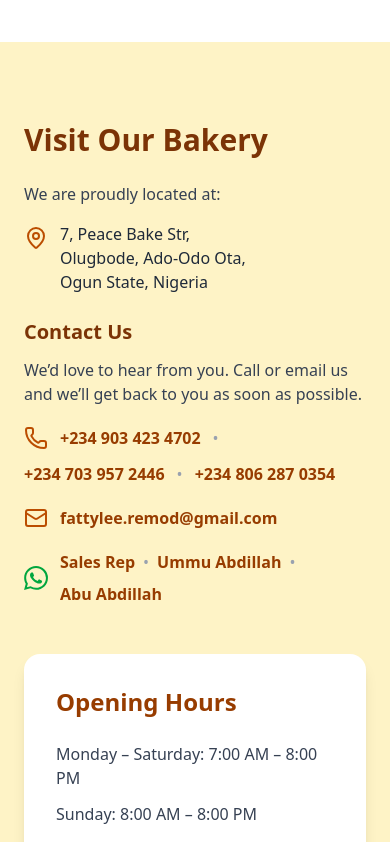
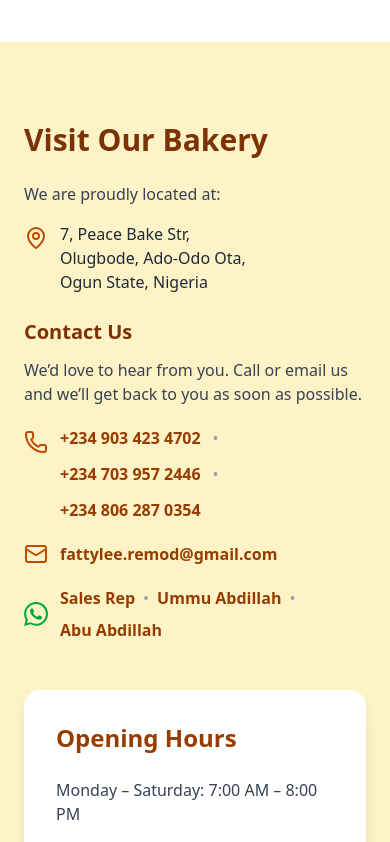
Before and after one commit to Fattylee/peace-bake, a Next.js app: page / in a window 390 px wide. Shown: the part 9640-10482 px from the top of the page. Built offline with nearby package versions, Linux system fonts and the light colour scheme.

Commit message:
feat: enhance layout and improve phone contact display in LocationSection

```diff
--- a/app/components/LocationSection.tsx
+++ b/app/components/LocationSection.tsx
@@ -19,7 +19,7 @@ export default function LocationSection() {
       id="location"
       className="bg-amber-100 dark:bg-slate-700 py-20 px-6 transition-colors"
     >
-      <div className="max-w-6xl mx-auto grid md:grid-cols-2 gap-12">
+      <div className="max-w-6xl mx-auto grid md:grid-cols-[1fr_480px] gap-12 items-start">
         <div>
           <h2 className="text-3xl font-bold text-amber-900 dark:text-amber-300">
             Visit Our Bakery
@@ -45,8 +45,9 @@ export default function LocationSection() {
               We&rsquo;d love to hear from you. Call or email us and we&rsquo;ll
               get back to you as soon as possible.
             </p>
-            <div className="flex items-center gap-3 mt-2 flex-wrap">
-              <Phone className="text-amber-700 dark:text-amber-300" />
+            <div className="mt-2 flex items-start gap-3">
+              <Phone className="text-amber-700 dark:text-amber-300 flex-shrink-0 mt-1" />
+              <div className="flex-1 flex items-center gap-3 flex-wrap">
                 {phoneContacts.map((contact, index) => (
                   <Fragment key={index}>
                     <a
@@ -56,10 +57,13 @@ export default function LocationSection() {
                       {convertPhoneNumber(contact.number)}
                     </a>
                     {index < phoneContacts.length - 1 && (
-                    <span className="text-gray-400 dark:text-gray-400">•</span>
+                      <span className="text-gray-400 dark:text-gray-400">
+                        •
+                      </span>
                     )}
                   </Fragment>
                 ))}
+              </div>
             </div>
 
             <div className="flex items-center gap-3 mt-2">
@@ -104,7 +108,7 @@ export default function LocationSection() {
             </div>
           </div>
         </div>
-        <div className="bg-white rounded-2xl shadow-lg p-8 dark:bg-slate-800 dark:text-gray-200 transition-colors">
+        <div className="bg-white rounded-2xl shadow-lg p-8 dark:bg-slate-800 dark:text-gray-200 transition-colors w-full md:max-w-[480px]">
           <h3 className="text-2xl font-semibold text-amber-800 dark:text-amber-200 transition-colors">
             Opening Hours
           </h3>
```
Lines whose indentation alone changed are shown as unchanged.
